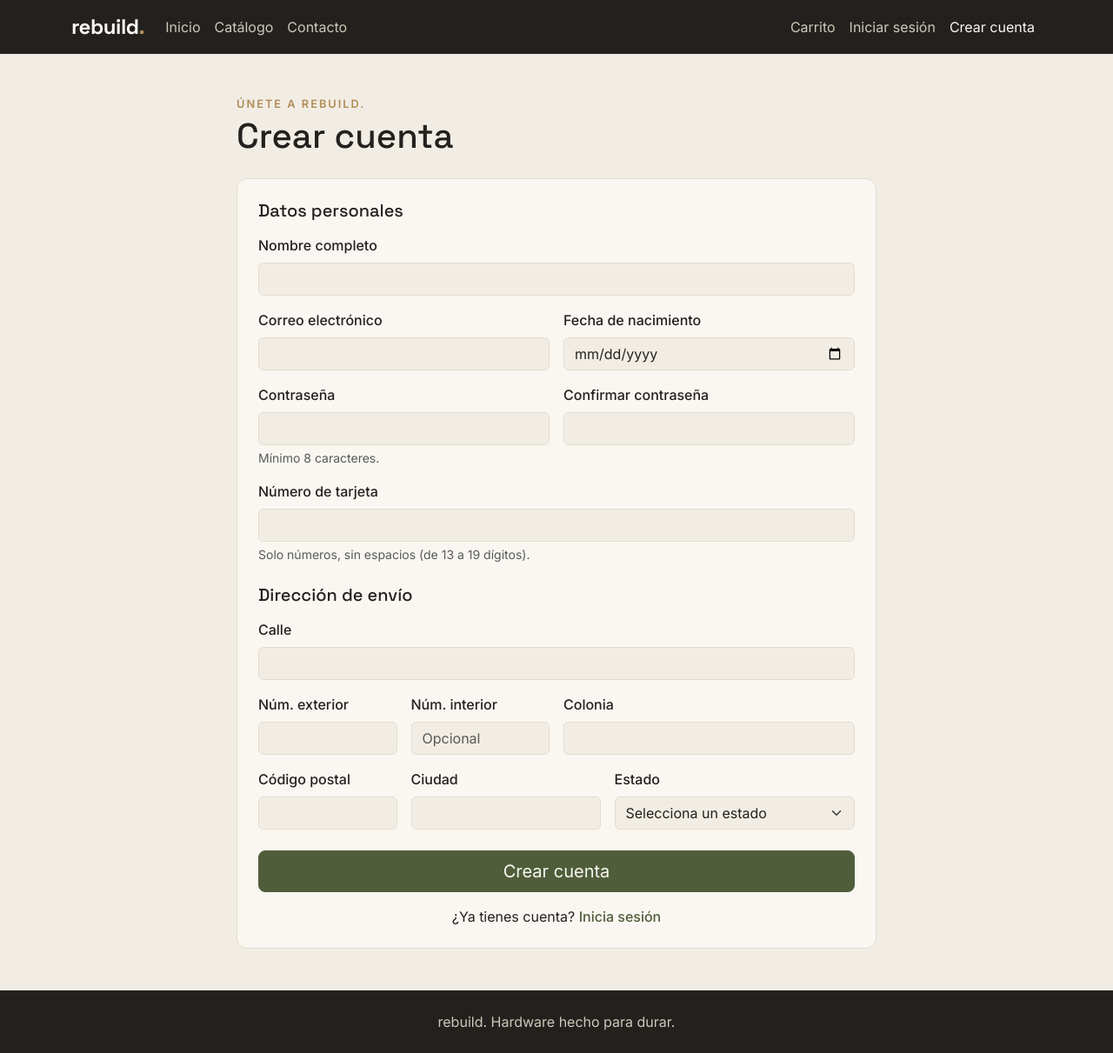
After one commit to cvz-dev/tienda_ppi, a PHP site: page /registro.php in a window 1280 px wide. The commit adds this page. Shown: the whole page at 87% size. Run offline with PHP 8.4, Linux system fonts and the light colour scheme.

Commit message:
Se agregó el formulario de registro con funcionalidad pendiente

```diff
--- a/css/styles.css
+++ b/css/styles.css
@@ -211,3 +211,14 @@ main {
     background-color: var(--carbon);
     color: #CFC8BB;
 }
+
+/* Formularios con la paleta */
+.form-label {
+    font-weight: 500;
+}
+
+.form-control:focus,
+.form-select:focus {
+    border-color: var(--laton);
+    box-shadow: 0 0 0 0.2rem rgba(176, 141, 87, 0.25);
+}
--- a/includes/header.php
+++ b/includes/header.php
@@ -25,7 +25,7 @@
                 <ul class="navbar-nav">
                     <li class="nav-item"><a class="nav-link" href="#">Carrito</a></li>
                     <li class="nav-item"><a class="nav-link" href="#">Iniciar sesión</a></li>
-                    <li class="nav-item"><a class="nav-link" href="#">Crear cuenta</a></li>
+                    <li class="nav-item"><a class="nav-link <?php if ($pagina == "registro") echo "active"; ?>" href="registro.php">Crear cuenta</a></li>
                 </ul>
             </div>
         </div>
--- a/index.php
+++ b/index.php
@@ -16,7 +16,7 @@
                             cuándo cambiarlo y cómo se ve.
                         </p>
                         <a class="btn btn-musgo btn-lg mt-2" href="catalogo.php">Ver catálogo</a>
-                        <a class="btn btn-outline-carbon btn-lg mt-2 ms-2" href="#">Crear cuenta</a>
+                        <a class="btn btn-outline-carbon btn-lg mt-2 ms-2" href="registro.php">Crear cuenta</a>
                     </div>
                 </div>
             </div>
--- /dev/null
+++ b/registro.php
@@ -0,0 +1,101 @@
+<?php
+    $titulo = "Crear cuenta";
+    $pagina = "registro";
+    include "includes/header.php";
+
+    // Estados de México para la lista desplegable
+    $estados = array(
+        "Aguascalientes", "Baja California", "Baja California Sur", "Campeche", "Chiapas",
+        "Chihuahua", "Ciudad de México", "Coahuila", "Colima", "Durango", "Estado de México",
+        "Guanajuato", "Guerrero", "Hidalgo", "Jalisco", "Michoacán", "Morelos", "Nayarit",
+        "Nuevo León", "Oaxaca", "Puebla", "Querétaro", "Quintana Roo", "San Luis Potosí",
+        "Sinaloa", "Sonora", "Tabasco", "Tamaulipas", "Tlaxcala", "Veracruz", "Yucatán", "Zacatecas"
+    );
+?>
+
+    <main class="container py-5">
+        <div class="row justify-content-center">
+            <div class="col-lg-8">
+                <p class="etiqueta mb-1">Únete a rebuild.</p>
+                <h1 class="mb-4">Crear cuenta</h1>
+
+                <!-- Por ahora el formulario solo se muestra; el registro se procesa en la siguiente fase -->
+                <form class="tarjeta p-4" action="registro.php" method="post">
+                    <h2 class="h5 mb-3">Datos personales</h2>
+                    <div class="row g-3">
+                        <div class="col-12">
+                            <label class="form-label" for="nombre">Nombre completo</label>
+                            <input class="form-control" type="text" id="nombre" name="nombre" maxlength="100" required>
+                        </div>
+                        <div class="col-md-6">
+                            <label class="form-label" for="correo">Correo electrónico</label>
+                            <input class="form-control" type="email" id="correo" name="correo" maxlength="100" required>
+                        </div>
+                        <div class="col-md-6">
+                            <label class="form-label" for="fecha_nacimiento">Fecha de nacimiento</label>
+                            <input class="form-control" type="date" id="fecha_nacimiento" name="fecha_nacimiento" max="<?php echo date("Y-m-d"); ?>" required>
+                        </div>
+                        <div class="col-md-6">
+                            <label class="form-label" for="contrasena">Contraseña</label>
+                            <input class="form-control" type="password" id="contrasena" name="contrasena" minlength="8" required>
+                            <div class="form-text">Mínimo 8 caracteres.</div>
+                        </div>
+                        <div class="col-md-6">
+                            <label class="form-label" for="confirmar">Confirmar contraseña</label>
+                            <input class="form-control" type="password" id="confirmar" name="confirmar" minlength="8" required>
+                        </div>
+                        <div class="col-12">
+                            <label class="form-label" for="numero_tarjeta">Número de tarjeta</label>
+                            <input class="form-control" type="text" id="numero_tarjeta" name="numero_tarjeta" inputmode="numeric" pattern="[0-9]{13,19}" maxlength="19" required>
+                            <div class="form-text">Solo números, sin espacios (de 13 a 19 dígitos).</div>
+                        </div>
+                    </div>
+
+                    <h2 class="h5 mt-4 mb-3">Dirección de envío</h2>
+                    <div class="row g-3">
+                        <div class="col-12">
+                            <label class="form-label" for="calle">Calle</label>
+                            <input class="form-control" type="text" id="calle" name="calle" maxlength="150" required>
+                        </div>
+                        <div class="col-6 col-md-3">
+                            <label class="form-label" for="numero_exterior">Núm. exterior</label>
+                            <input class="form-control" type="text" id="numero_exterior" name="numero_exterior" maxlength="10" required>
+                        </div>
+                        <div class="col-6 col-md-3">
+                            <label class="form-label" for="numero_interior">Núm. interior</label>
+                            <input class="form-control" type="text" id="numero_interior" name="numero_interior" maxlength="10" placeholder="Opcional">
+                        </div>
+                        <div class="col-md-6">
+                            <label class="form-label" for="colonia">Colonia</label>
+                            <input class="form-control" type="text" id="colonia" name="colonia" maxlength="100" required>
+                        </div>
+                        <div class="col-md-3">
+                            <label class="form-label" for="codigo_postal">Código postal</label>
+                            <input class="form-control" type="text" id="codigo_postal" name="codigo_postal" inputmode="numeric" pattern="[0-9]{5}" maxlength="5" required>
+                        </div>
+                        <div class="col-md-4">
+                            <label class="form-label" for="ciudad">Ciudad</label>
+                            <input class="form-control" type="text" id="ciudad" name="ciudad" maxlength="100" required>
+                        </div>
+                        <div class="col-md-5">
+                            <label class="form-label" for="estado">Estado</label>
+                            <select class="form-select" id="estado" name="estado" required>
+                                <option value="">Selecciona un estado</option>
+                                <?php
+                                    foreach ($estados as $estado) {
+                                        echo "<option value='" . $estado . "'>" . $estado . "</option>";
+                                    }
+                                ?>
+                            </select>
+                        </div>
+                    </div>
+
+                    <button class="btn btn-musgo btn-lg w-100 mt-4" type="submit">Crear cuenta</button>
+                    <!-- El enlace se conecta cuando exista login.php -->
+                    <p class="text-center mt-3 mb-0">¿Ya tienes cuenta? <a class="enlace-simple" href="#">Inicia sesión</a></p>
+                </form>
+            </div>
+        </div>
+    </main>
+
+<?php include "includes/footer.php"; ?>
```
